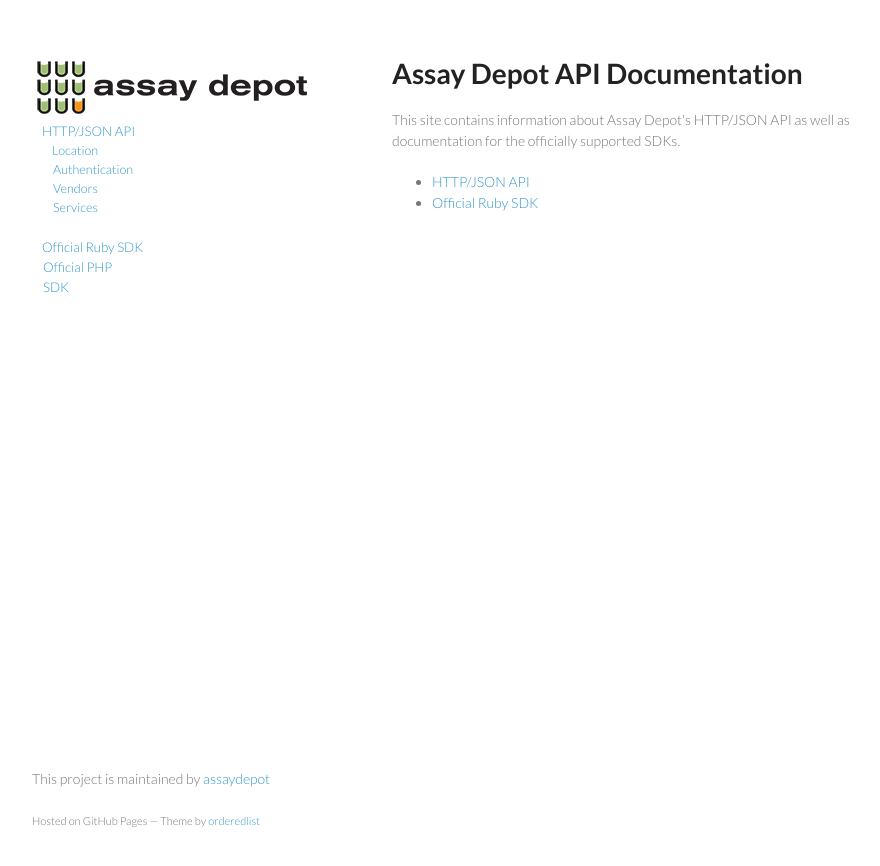
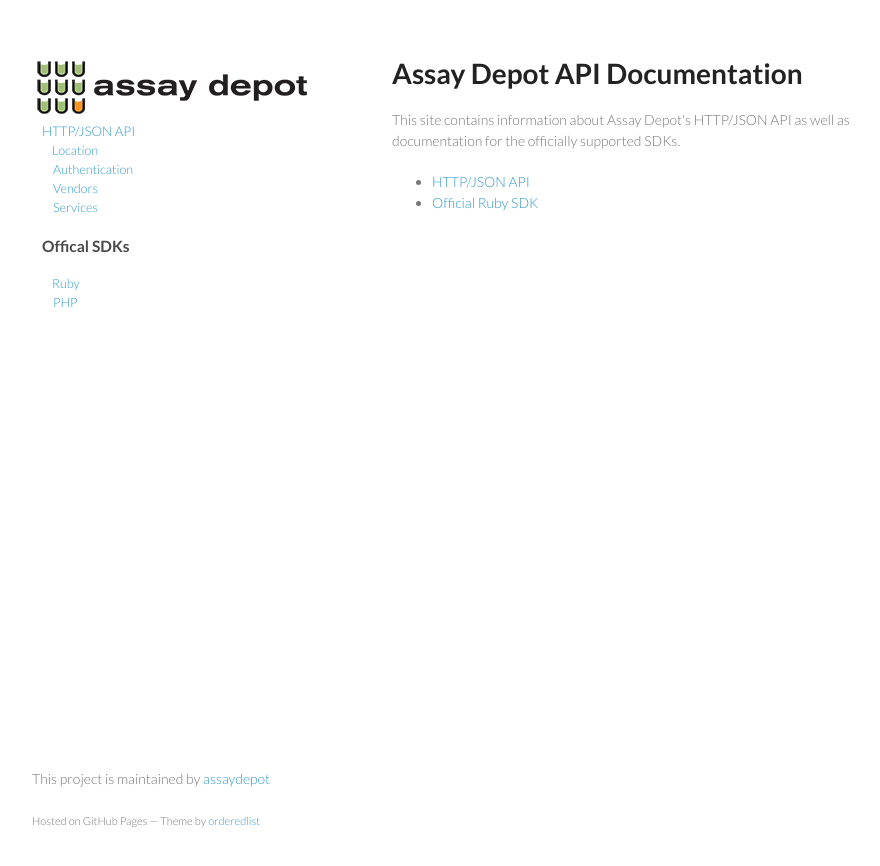
Before and after one commit to assaydepot/api, a Jekyll site: the page built from index.html, in a window 1280 px wide. Shown: the top 866 px of the page, without its empty margins (178-1058 px from the left). Built offline with Jekyll 4.4.1, drawn with Linux system fonts in a browser that asks for light colours; Markdown is read by kramdown in place of the engine named in the settings.

Commit message:
Changing the sidebar layout

```diff
--- a/_layouts/default.html
+++ b/_layouts/default.html
@@ -25,8 +25,11 @@
             <li><a href="/api/json#vendors">Vendors</a></li>
             <li><a href="/api/json#services">Services</a></li>
           </ul>
-          <li><a href="https://github.com/assaydepot/assaydepot-rb">Official Ruby SDK</a></li>
-          <li><a href="https://github.com/assaydepot/assaydepot-php">Official PHP SDK</a></li>
+          <li><h3>Offical SDKs</h3></li>
+          <ul>
+            <li><a href="https://github.com/assaydepot/assaydepot-rb">Ruby</a></li>
+            <li><a href="https://github.com/assaydepot/assaydepot-php">PHP </a></li>
+          </ul>
         </ul>
 
       </header>
```
